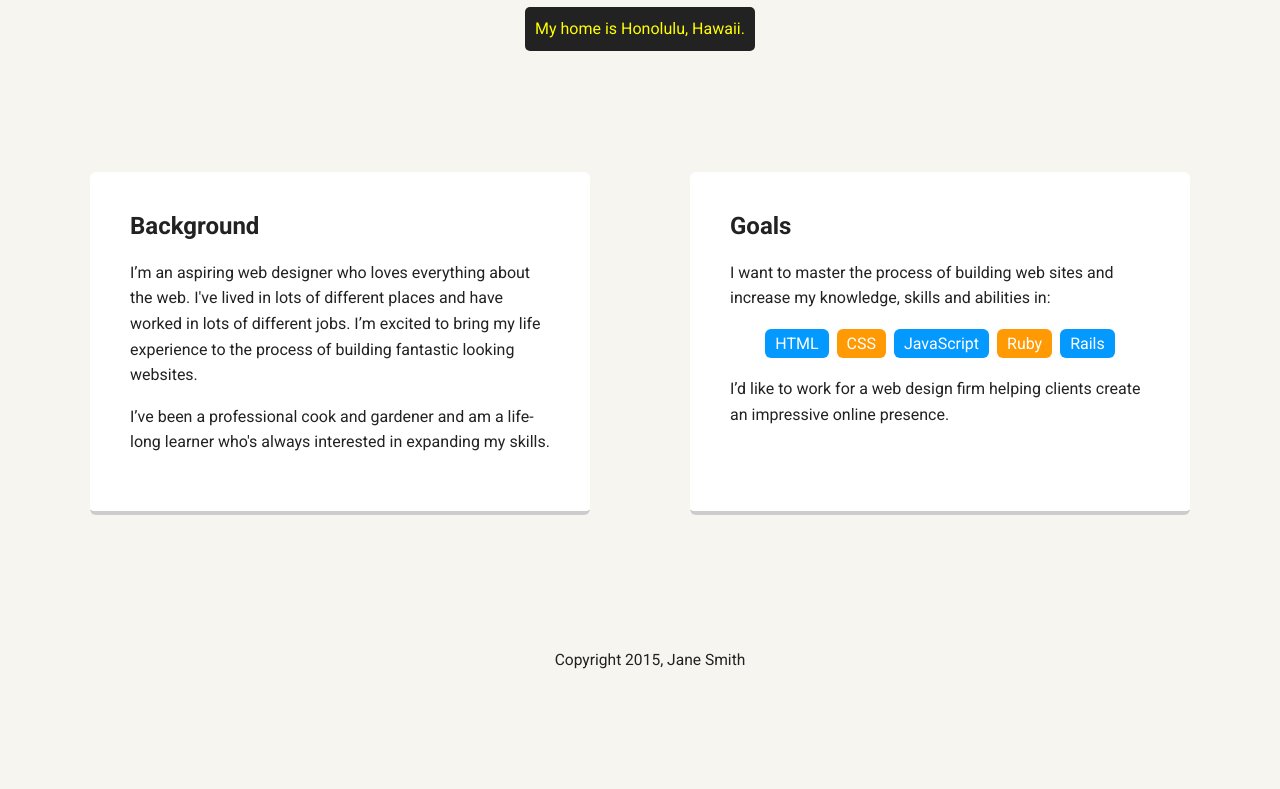
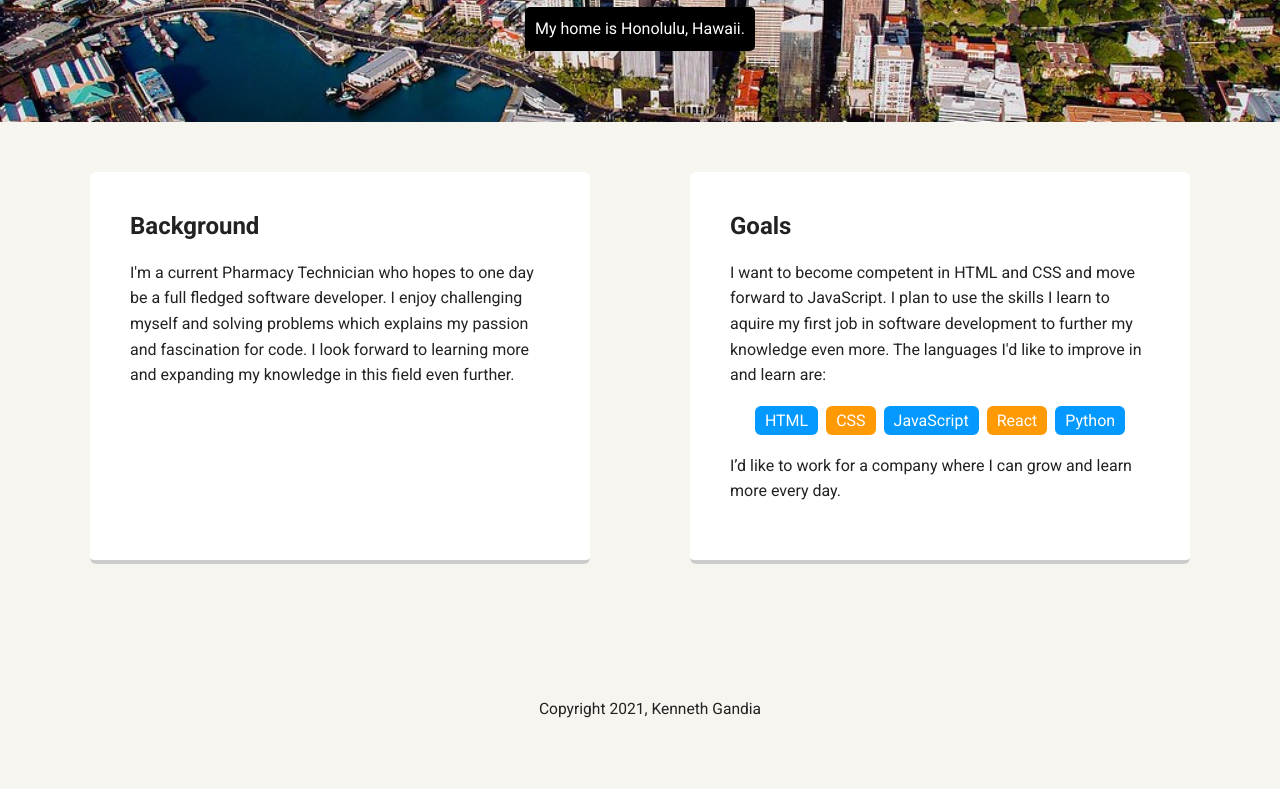
Before and after one commit to Kgandia/Tech-Degree-Project-1, a plain HTML site: page index.html in a window 1280 px wide. Shown: the part 348-1137 px from the top of the page. Before the commit the page ends 1112 px from the top, so only its background shows below. Drawn offline with Linux system fonts and the light colour scheme; a web font is replaced by a local one.

Commit message:
updates css and index

```diff
--- a/index.html
+++ b/index.html
@@ -25,21 +25,22 @@
     <main class="flex">
       <div class="card">
         <h2>Background</h2>
-        <p>I’m an aspiring web designer who loves everything about the web. I've lived in lots of different places and have worked in lots of different jobs. I’m excited to bring my life experience to the process of building fantastic looking websites.</p>
-        <p>I’ve been a professional cook and gardener and am a life-long learner who's always interested in expanding my skills.</p>
+        <p>I'm a current Pharmacy Technician who hopes to one day be a full fledged software developer. I enjoy challenging myself and solving problems
+        which explains my passion and fascination for code. I look forward to learning more and expanding my knowledge in this field even further.</p>
       </div>
 
       <div class="card">
         <h2>Goals</h2>
-        <p>I want to master the process of building web sites and increase my knowledge, skills and abilities in:</p>
+        <p>I want to become competent in HTML and CSS and move forward to JavaScript. I plan to use the skills I learn to aquire my first job in software
+          development to further my knowledge even more. The languages I'd like to improve in and learn are:</p>
         <ul class="skills">
           <li>HTML</li>
           <li>CSS</li>
           <li>JavaScript</li>
-          <li>Ruby</li>
-          <li>Rails</li>
+          <li>React</li>
+          <li>Python</li>
         </ul>
-        <p>I’d like to work for a web design firm helping clients create an impressive online presence.</p>
+        <p>I’d like to work for a company where I can grow and learn more every day.</p>
       </div>
 
     </main>
@@ -49,7 +50,7 @@
         <li><a href="#" class="social linkedin">LinkedIn</a></li>
         <li><a href="#" class="social github">Github</a></li>
       </ul>
-      <p class="copyright">Copyright 2015, Jane Smith</p>
+      <p class="copyright">Copyright 2021, Kenneth Gandia</p>
     </footer>
   </body>
   </html>
--- a/styles.css
+++ b/styles.css
@@ -42,7 +42,7 @@
   .nav .name {
       display: block;
       margin-right: auto;
-      color: white;
+      color: rgb(255, 255, 255);
   }
   .nav li {
     padding: 5px 10px 10px 10px;
@@ -56,7 +56,7 @@
 
   header {
     text-align: center;
-    background: url('images/portland.jpg') no-repeat top center ;
+    background: url('images/oahudowntown.jpg') no-repeat top center ;
     background-size: cover;
     overflow: hidden;
     padding-top: 60px;
@@ -69,23 +69,23 @@
     width: 150px;
     height: 150px;
     border-radius: 50%;
-    border: 3px solid white;
+    border: 5px solid black;
     transition: all .5s;
   }
   header .profile-image:hover {
     transform: scale(1.2) rotate(5deg);
   }
   .tag {
-    background-color: #efefef;
-    color: black;
+    background-color: rgb(0, 0, 0);
+    color: white;
     padding: 10px;
     border-radius: 5px;
     display: table;
     margin: 10px auto;
   }
   .location {
-    background-color: #222;
-    color: yellow;
+    background-color: rgb(0, 0, 0);
+    color: white;
   }
   .card {
     margin: 30px;
```
Also changed, not shown: images/diamondhead.jpg (deleted), images/oahudowntown.jpg (added).
